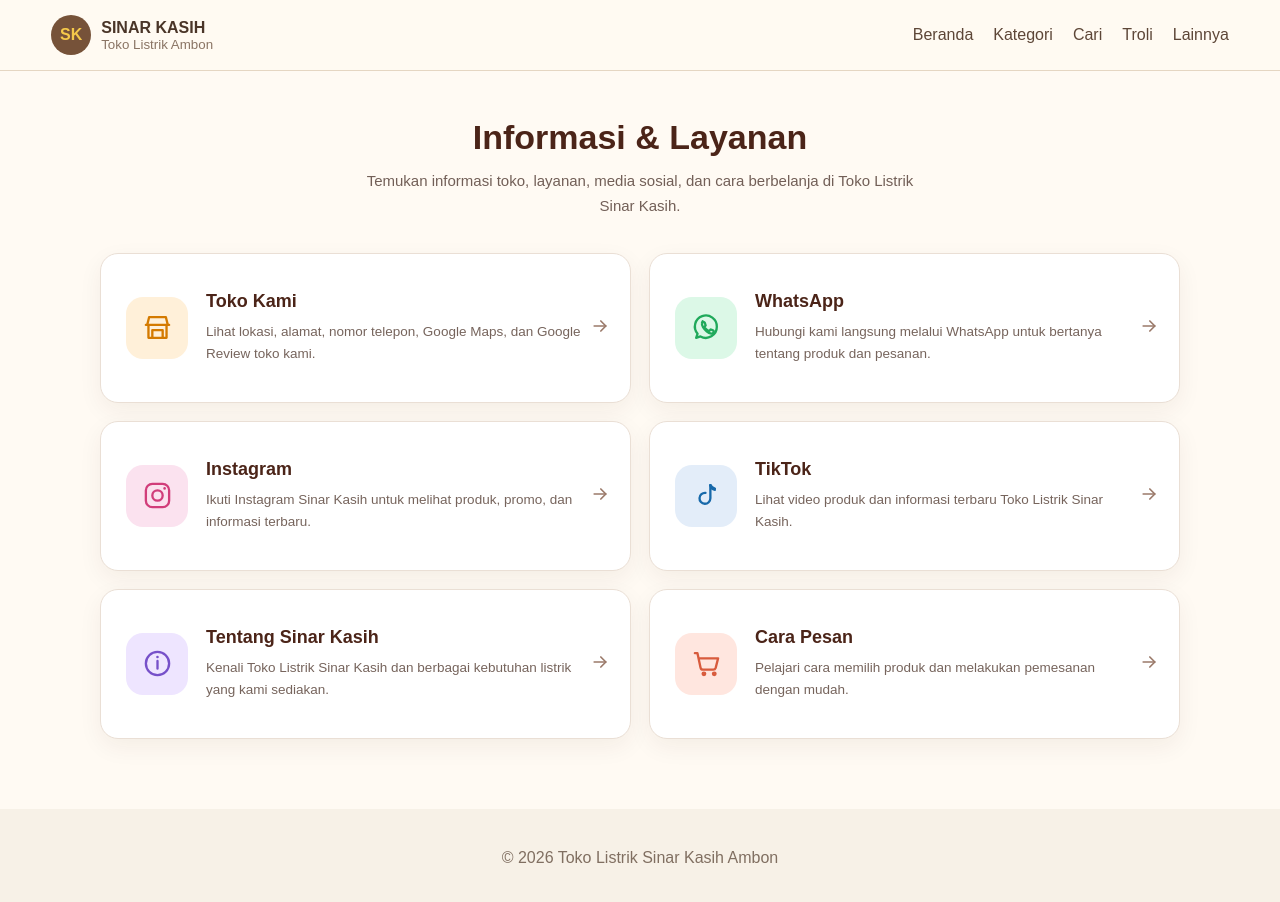
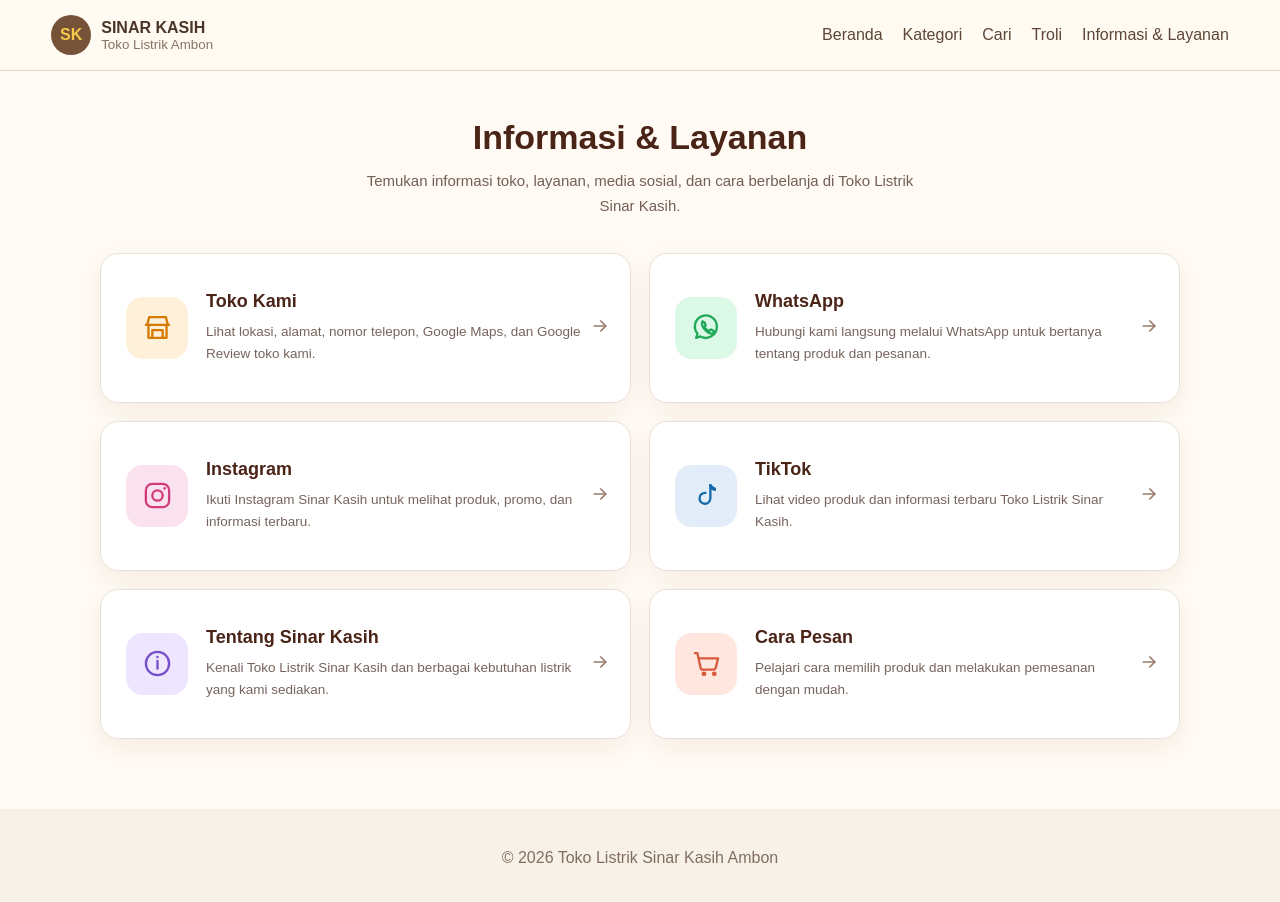
Before and after one commit to sinarkasih/website-sinar-kasih, a Next.js app: page /lainnya in a window 1280 px wide. Shown: the top 902 px of the page. Built offline with nearby package versions, Linux system fonts and the light colour scheme; no server answers; the database is empty.

Commit message:
Update layout.js

```diff
--- a/app/layout.js
+++ b/app/layout.js
@@ -1,19 +1,57 @@
 import "./globals.css";
+
 import Link from "next/link";
 
 export const metadata = {
   title: "Sinar Kasih | Toko Listrik Ambon",
-  description: "Website online Toko Listrik Sinar Kasih Ambon"
+  description: "Website online Toko Listrik Sinar Kasih Ambon",
 };
 
 export default function RootLayout({ children }) {
-  return <html lang="id"><body>
-    <header className="topbar"><div className="wrap topbar-inner">
-      <Link href="/" className="brand"><b>SK</b><span><strong>SINAR KASIH</strong><small>Toko Listrik Ambon</small></span></Link>
-      <nav><Link href="/">Beranda</Link><Link href="/kategori">Kategori</Link><Link href="/cari">Cari</Link><Link href="/troli">Troli</Link><Link href="/lainnya">Lainnya</Link></nav>
-    </div></header>
-    <main>{children}</main>
-    <nav className="bottom"><Link href="/">Beranda</Link><Link href="/kategori">Kategori</Link><Link href="/cari">Cari</Link><Link href="/troli">Troli</Link><Link href="/lainnya">Lainnya</Link></nav>
-    <footer>© 2026 Toko Listrik Sinar Kasih Ambon</footer>
-  </body></html>;
+  return (
+    <html lang="id">
+      <body>
+        <header className="topbar">
+          <div className="wrap topbar-inner">
+
+            <Link href="/" className="brand">
+              <b>SK</b>
+
+              <span>
+                <strong>SINAR KASIH</strong>
+                <small>Toko Listrik Ambon</small>
+              </span>
+            </Link>
+
+            <nav>
+              <Link href="/">Beranda</Link>
+              <Link href="/kategori">Kategori</Link>
+              <Link href="/cari">Cari</Link>
+              <Link href="/troli">Troli</Link>
+              <Link href="/lainnya">
+                Informasi &amp; Layanan
+              </Link>
+            </nav>
+
+          </div>
+        </header>
+
+        <main>{children}</main>
+
+        <nav className="bottom">
+          <Link href="/">Beranda</Link>
+          <Link href="/kategori">Kategori</Link>
+          <Link href="/cari">Cari</Link>
+          <Link href="/troli">Troli</Link>
+          <Link href="/lainnya">
+            Informasi &amp; Layanan
+          </Link>
+        </nav>
+
+        <footer>
+          © 2026 Toko Listrik Sinar Kasih Ambon
+        </footer>
+      </body>
+    </html>
+  );
 }
```
